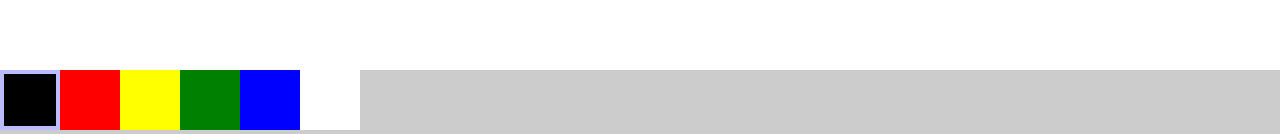
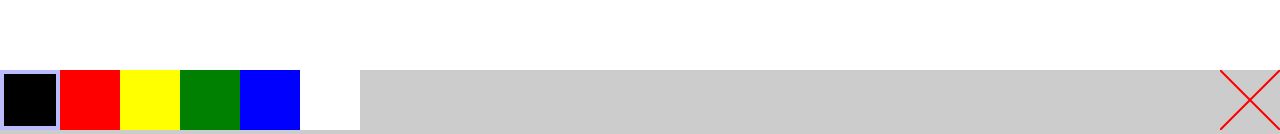
Before and after one commit to didiwuliu/drawing-board, a plain HTML site: page index.html in a window 1280 px wide. Shown: the part 670-804 px from the top of the page. Drawn offline with Linux system fonts and the light colour scheme.

Commit message:
Added clear button

```diff
--- a/css/style.css
+++ b/css/style.css
@@ -21,7 +21,12 @@ html, body {
 }
 
 #controls .control-group {
+  float: left;
   height: 100%;
+}
+
+#controls .control-group#file-controls {
+  float: right;
 }
 
 #controls .button {
--- a/index.html
+++ b/index.html
@@ -19,6 +19,11 @@
         <div class="button blue"></div>
         <div class="button white"></div>
       </div>
+      <div id="file-controls" class="control-group">
+        <div class="button" id="clear-button">
+          <canvas width="60" height="60"></canvas>
+        </div>
+      </div>
     </div>
   </body>
 </html>
--- a/js/drawing_board.js
+++ b/js/drawing_board.js
@@ -2,11 +2,13 @@
   var DrawingBoard = function() {
     var canvas = new Canvas();
     var colorSelector = new ColorSelector(canvas);
+    var clearButton = new ClearButton(canvas);
 
     this.init = function() {
       canvas.init();
       canvas.resizeCanvas();
       colorSelector.init();
+      clearButton.init();
       $(window).resize(canvas.resizeCanvas);
     };
   };
@@ -71,5 +73,30 @@
     };
   };
 
+  var ClearButton = function(drawingCanvas) {
+    var $clearCanvas = $("#clear-button canvas");
+    var clearCanvas = $clearCanvas[0];
+    var ctx = clearCanvas.getContext("2d");
+
+    var drawLine = function(x1,y1,x2,y2) {
+      ctx.beginPath();
+      ctx.moveTo(x1,y1);
+      ctx.lineTo(x2,y2);
+      ctx.stroke();
+    };
+
+    var render = function() {
+      ctx.strokeStyle = "#F00";
+      ctx.lineWidth = 2;
+      drawLine(0,0,60,60);
+      drawLine(0,60,60,0);
+    };
+
+    this.init = function() {
+      render();
+      $clearCanvas.click(drawingCanvas.resizeCanvas);
+    };
+  };
+
   window.DrawingBoard = DrawingBoard;
 })(window);
```
